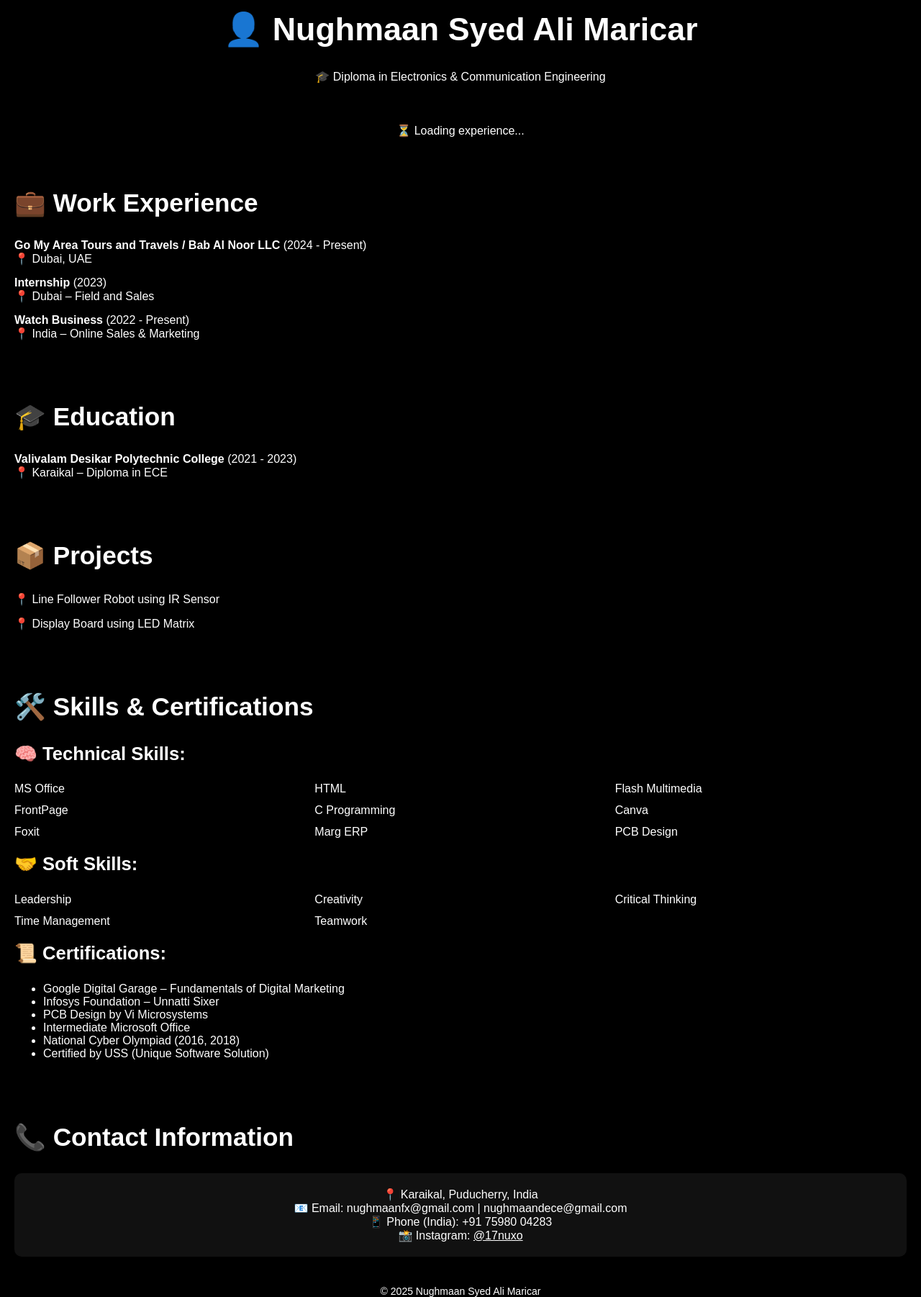
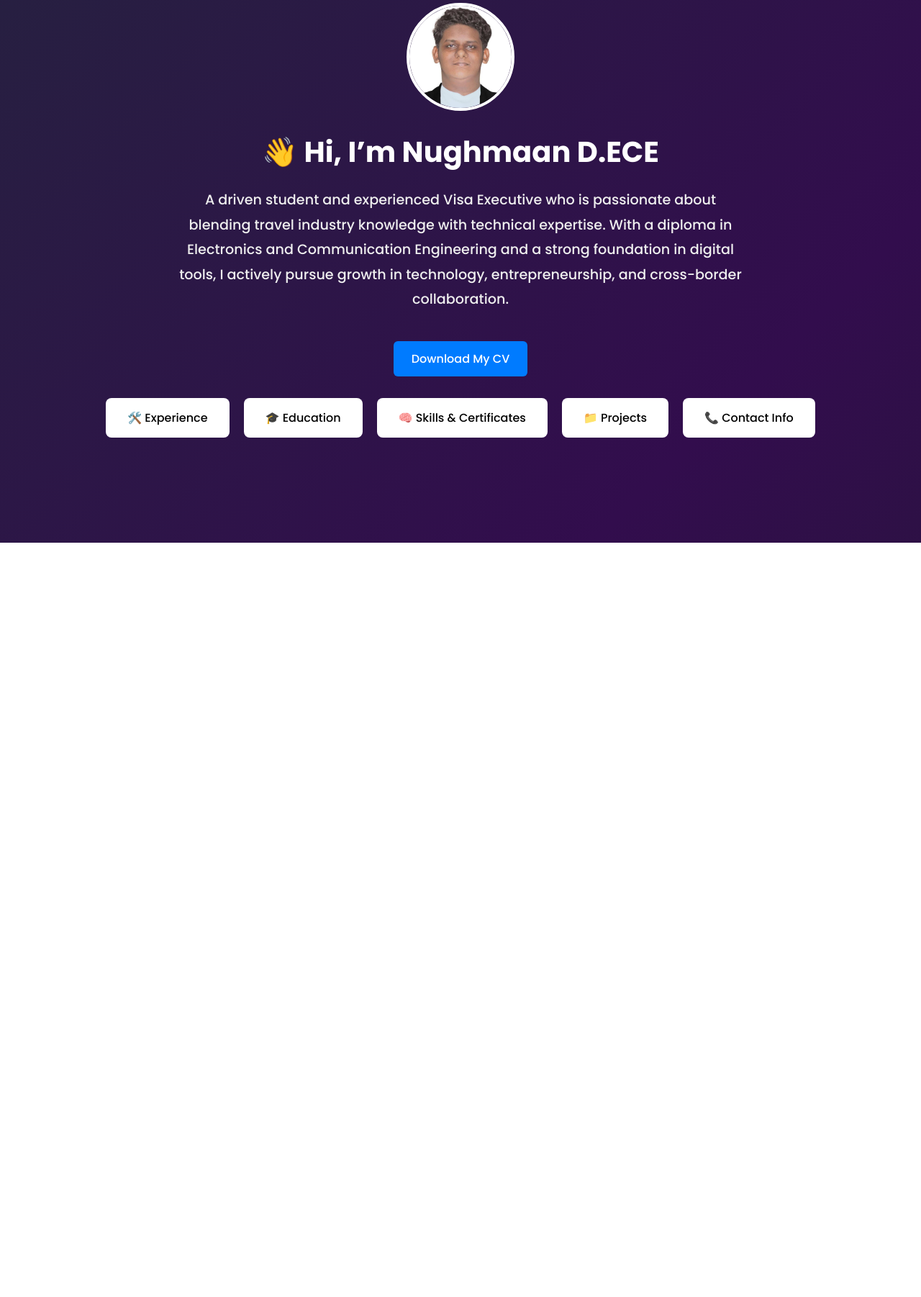
Before and after one commit to Nughmaan-ai/nughmaan-portfolio, a plain HTML site: page index.html in a window 1280 px wide. Shown: the part 46-1848 px from the top of the page at 72% size. After the commit the page ends 800 px from the top, so only its background shows below. Drawn offline with Linux system fonts and the light colour scheme.

Commit message:
index.html

```diff
--- a/index.html
+++ b/index.html
@@ -3,180 +3,273 @@
 <head>
   <meta charset="UTF-8">
   <meta name="viewport" content="width=device-width, initial-scale=1.0">
-  <title>Nughmaan Syed Ali Maricar - Resume</title>
+  <title>Nughmaan Portfolio</title>
+  <link href="https://fonts.googleapis.com/css2?family=Poppins:wght@300;500;700&display=swap" rel="stylesheet">
   <style>
-    body {
-      background-color: #000;
-      color: #fff;
-      font-family: Arial, sans-serif;
+    * {
       margin: 0;
       padding: 0;
-      animation: fadeIn 1.5s ease-in-out;
+      box-sizing: border-box;
+      font-family: 'Poppins', sans-serif;
+    }
+    body {
+      background: linear-gradient(135deg, #0f0c29, #302b63, #24243e, #320d4d, #1f1c2c);
+      background-size: 400% 400%;
+      animation: rgbDarkClean 18s ease infinite;
+      color: #fff;
+    }
+    @keyframes rgbDarkClean {
+      0% { background-position: 0% 50%; }
+      50% { background-position: 100% 50%; }
+      100% { background-position: 0% 50%; }
+    }
+    .container {
+      text-align: center;
+      padding: 50px 20px;
+    }
+    .profile-pic {
+      width: 150px;
+      height: 150px;
+      border-radius: 50%;
+      object-fit: cover;
+      border: 4px solid #fff;
+      margin-bottom: 20px;
+    }
+    h1 {
+      font-size: 2.5rem;
+      color: #fff;
+    }
+    p.intro, .about-me {
+      font-size: 1.2rem;
+      margin: 20px auto;
+      max-width: 800px;
+      color: #eee;
+      line-height: 1.8;
+    }
+    nav {
+      display: flex;
+      justify-content: center;
+      flex-wrap: wrap;
+      gap: 20px;
+      margin-top: 30px;
+    }
+    button.tablink {
+      background: #fff;
+      color: #000;
+      border: none;
+      padding: 15px 30px;
+      font-size: 1rem;
+      cursor: pointer;
+      border-radius: 8px;
+      transition: background 0.3s ease;
+    }
+    button.tablink:hover {
+      background: #ccc;
+    }
+    .tabcontent {
+      display: none;
+      padding: 40px 30px;
+      animation: fadeEffect 1.5s;
+      max-width: 900px;
+      margin: 30px auto;
+      text-align: left;
+      background-color: rgba(255, 255, 255, 0.05);
+      border-radius: 12px;
+      line-height: 1.8;
+      color: #fff;
+    }
+    @keyframes fadeEffect {
+      from { opacity: 0; transform: translateY(20px); }
+      to { opacity: 1; transform: translateY(0); }
+    }
+    .download-btn {
+      margin-top: 20px;
+      padding: 12px 25px;
+      background: #007BFF;
+      color: #fff;
+      border: none;
+      border-radius: 6px;
+      font-size: 1rem;
+      cursor: pointer;
+      text-decoration: none;
+      display: inline-block;
+    }
+    .download-btn:hover {
+      background: #0056b3;
+    }
+    ul {
+      padding-left: 20px;
+    }
+    ul li {
+      margin-bottom: 10px;
+      line-height: 1.8;
+    }
+    h2 {
+      font-size: 2rem;
+      background-color: rgba(255, 255, 255, 0.1);
+      padding: 10px 15px;
+      border-radius: 8px;
+      margin-top: 20px;
+      color: #fff;
+    }
+    .highlight {
+      font-size: 1.25rem;
+      font-weight: bold;
+      color: #fff;
+      margin-bottom: 10px;
+      display: block;
+    }
+    .tabcontent p + p {
+      margin-top: 20px;
+    }
+    .tabcontent ul + ul {
+      margin-top: 20px;
+    }
+    .tabcontent p strong {
+      font-size: 1.5rem;
+      display: block;
+      margin-top: 15px;
+    }
+    /* Contact Info Loader */
+    .loader {
+      display: inline-block;
+      position: relative;
+    }
+    .dot {
+      width: 8px;
+      height: 8px;
+      margin: 0 4px;
+      border-radius: 50%;
+      background-color: #fff;
+      animation: blink 1.5s infinite;
+    }
+    .dot:nth-child(1) {
+      animation-delay: 0s;
+    }
+    .dot:nth-child(2) {
+      animation-delay: 0.3s;
+    }
+    .dot:nth-child(3) {
+      animation-delay: 0.6s;
+    }
+    @keyframes blink {
+      0%, 50%, 100% {
+        opacity: 0;
+      }
+      25%, 75% {
+        opacity: 1;
+      }
     }
 
-    @keyframes fadeIn {
-      from { opacity: 0; }
-      to { opacity: 1; }
+    /* GoMyArea Description */
+    .go-my-area-description {
+      text-align: left;
+      margin-top: 20px;
+      font-size: 1.2rem;
     }
 
-    header {
-      text-align: center;
-      padding: 30px;
-    }
-
-    h1 {
-      font-size: 2.8rem;
-    }
-
-    h2 {
-      font-size: 2.2rem;
-      margin-top: 30px;
-    }
-
-    h3 {
-      font-size: 1.6rem;
-      margin-top: 20px;
-    }
-
-    section {
-      padding: 20px;
-    }
-
-    .experience-item, .education-item, .project-item {
-      margin-bottom: 15px;
-    }
-
-    .loading {
-      text-align: center;
-      margin-top: 10px;
-      margin-bottom: 20px;
-      animation: dots 1.5s steps(3, end) infinite;
-    }
-
-    @keyframes dots {
-      0%, 20% { content: "."; }
-      40% { content: ".."; }
-      60% { content: "..."; }
-    }
-
+    /* Contact Info Letter White */
     .contact-info {
-      background-color: #111;
-      padding: 20px;
-      border-radius: 10px;
-      text-align: center;
-      color: white;
-    }
-
-    .tabcontent {
-      padding: 20px;
-    }
-
-    .skills-grid {
-      display: grid;
-      grid-template-columns: repeat(3, 1fr);
-      gap: 12px;
-      margin-bottom: 20px;
-    }
-
-    .footer {
-      text-align: center;
-      font-size: 14px;
-      margin-top: 20px;
+      background-color: white;
+      padding: 15px;
+      border-radius: 8px;
+      color: #000;
+      font-size: 1.2rem;
+      display: inline-block;
+      text-align: left;
     }
   </style>
 </head>
 <body>
+  <div class="container" id="main-content">
+    <img src="MY PASSPORT SIZE PHOTO.jpeg" alt="Nughmaan" class="profile-pic">
+    <h1>👋 Hi, I’m Nughmaan D.ECE</h1>
+    <p class="about-me">
+      A driven student and experienced Visa Executive who is passionate about blending travel industry knowledge with technical expertise. With a diploma in Electronics and Communication Engineering and a strong foundation in digital tools, I actively pursue growth in technology, entrepreneurship, and cross-border collaboration.
+    </p>
+    <a href="my resume.pdf" download class="download-btn">Download My CV</a>
 
-<header>
-  <h1>👤 Nughmaan Syed Ali Maricar</h1>
-  <p>🎓 Diploma in Electronics & Communication Engineering</p>
-</header>
+    <nav>
+      <button class="tablink" onclick="openTab(event, 'experience')">🛠️ Experience</button>
+      <button class="tablink" onclick="openTab(event, 'education')">🎓 Education</button>
+      <button class="tablink" onclick="openTab(event, 'skills')">🧠 Skills & Certificates</button>
+      <button class="tablink" onclick="openTab(event, 'projects')">📁 Projects</button>
+      <button class="tablink" onclick="openTab(event, 'contact')">📞 Contact Info</button>
+    </nav>
 
-<div class="loading">⏳ Loading experience...</div>
+    <div id="experience" class="tabcontent">
+      <h2>Work Experience</h2>
+      <p><strong>Go My Area Tours and Travels</strong> (2024 - Present)<br>
+      As a Visa Executive, I am responsible for coordinating visa applications, ensuring compliance with travel regulations, and providing excellent customer service to our clients. In addition, I contribute to content marketing strategies and promotional campaigns.</p>
 
-<section>
-  <h2>💼 Work Experience</h2>
-  <div class="experience-item">
-    <strong>Go My Area Tours and Travels / Bab Al Noor LLC</strong> (2024 - Present)<br>
-    📍 Dubai, UAE
-  </div>
-  <div class="experience-item">
-    <strong>Internship</strong> (2023)<br>
-    📍 Dubai – Field and Sales
-  </div>
-  <div class="experience-item">
-    <strong>Watch Business</strong> (2022 - Present)<br>
-    📍 India – Online Sales & Marketing
-  </div>
-</section>
+      <p><strong>Internship – Okinawa Electric Vehicles</strong> (2023)<br>
+      Completed hands-on training and live workshop experience in EV components such as battery modules, controllers, and motor operations. Learned how EV systems are integrated with embedded controllers and participated in live vehicle diagnostics and testing sessions. Gained practical exposure to real-time manufacturing environments and advanced eco-technology.</p>
 
-<section>
-  <h2>🎓 Education</h2>
-  <div class="education-item">
-    <strong>Valivalam Desikar Polytechnic College</strong> (2021 - 2023)<br>
-    📍 Karaikal – Diploma in ECE
-  </div>
-</section>
+      <p><strong>Watch Trading Business</strong> (2022 - Present)<br>
+      Founded and operate a small-scale e-commerce business selling luxury, vintage, and trending watches. Specialize in sourcing, curating, and selling high-quality timepieces across various platforms and direct clients. Developed marketing strategies using digital platforms, built customer relationships, and handled logistics and after-sales services. Built a growing niche audience by offering rare and limited-edition watch models.</p>
+    </div>
 
-<section>
-  <h2>📦 Projects</h2>
-  <div class="project-item">
-    📍 Line Follower Robot using IR Sensor
-  </div>
-  <div class="project-item">
-    📍 Display Board using LED Matrix
-  </div>
-</section>
+    <div id="education" class="tabcontent">
+      <h2>Education</h2>
+      <ul>
+        <li><strong>Google Fundamentals of Digital Marketing</strong> – Google Digital Garage (2025)</li>
+        <li><strong>Diploma in Electronics & Communication Engineering</strong> – Valivalam Desikar Polytechnic College, Tamil Nadu (2021–2024)</li>
+      </ul>
+    </div>
 
-<section id="skills" class="tabcontent">
-  <h2>🛠️ Skills & Certifications</h2>
+    <div id="skills" class="tabcontent">
+      <h2>Skills & Certifications</h2>
+      <div class="go-my-area-description">
+        <h3>Skills:</h3>
+        <ul>
+          <li><strong>Technical Skills:</strong>
+            <ul>
+              <li>MS Office</li>
+              <li>HTML</li>
+              <li>Flash Multimedia</li>
+              <li>FrontPage</li>
+              <li>C Programming</li>
+              <li>Canva</li>
+              <li>Ninthware</li>
+              <li>Foxit</li>
+              <li>Marg ERP</li>
+              <li>PCB Design</li>
+            </ul>
+          </li>
+          <li><strong>Soft Skills:</strong>
+            <ul>
+              <li>Leadership</li>
+              <li>Creativity</li>
+              <li>Critical Thinking</li>
+              <li>Multi-tasking</li>
+              <li>Time Management</li>
+              <li>Problem Solving</li>
+              <li>Teamwork</li>
+            </ul>
+          </li>
+        </ul>
+        <h3>Certifications:</h3>
+        <ul>
+          <li>Google Fundamentals of Digital Marketing – Google</li>
+          <li>Infosys Foundation – Unnatti Sixer (2023)</li>
+          <li>PCB Design by Vi Microsystems</li>
+          <li>Intermediate Microsoft Office – Microsoft Partner</li>
+          <li>National Cyber Olympiad (2016 & 2018)</li>
+          <li>Certificate by USS (Unique Software Solution)</li>
+        </ul>
+      </div>
+    </div>
 
-  <h3>🧠 Technical Skills:</h3>
-  <div class="skills-grid">
-    <div>MS Office</div>
-    <div>HTML</div>
-    <div>Flash Multimedia</div>
-    <div>FrontPage</div>
-    <div>C Programming</div>
-    <div>Canva</div>
-    <div>Foxit</div>
-    <div>Marg ERP</div>
-    <div>PCB Design</div>
-  </div>
+    <div id="projects" class="tabcontent">
+      <h2>Projects</h2>
+      <p><strong>Solar Fast Charger</strong><br>
+      Designed a high-efficiency solar-powered charging system for fast, sustainable energy delivery. This project emphasized renewable energy use and power management for remote applications.</p>
 
-  <h3>🤝 Soft Skills:</h3>
-  <div class="skills-grid">
-    <div>Leadership</div>
-    <div>Creativity</div>
-    <div>Critical Thinking</div>
-    <div>Time Management</div>
-    <div>Teamwork</div>
-  </div>
+      <p><strong>Mini Tesla Coil</strong><br>
+      Developed a compact Tesla coil for safe, low-voltage educational demonstrations showcasing principles of high-frequency electromagnetism.</p>
 
-  <h3>📜 Certifications:</h3>
-  <ul>
-    <li>Google Digital Garage – Fundamentals of Digital Marketing</li>
-    <li>Infosys Foundation – Unnatti Sixer</li>
-    <li>PCB Design by Vi Microsystems</li>
-    <li>Intermediate Microsoft Office</li>
-    <li>National Cyber Olympiad (2016, 2018)</li>
-    <li>Certified by USS (Unique Software Solution)</li>
-  </ul>
-</section>
+      <p><strong>Digital Promotion Campaign</strong><br>
+      Created marketing assets for GoMyArea.com using tools like Canva and ERP software. These included banners, posters, and digital flyers that boosted campaign awareness by over 25%.</p>
 
-<section>
-  <h2>📞 Contact Information</h2>
-  <div class="contact-info">
-    📍 Karaikal, Puducherry, India<br>
-    📧 Email: nughmaanfx@gmail.com | nughmaandece@gmail.com<br>
-    📱 Phone (India): +91 75980 04283<br>
-    📸 Instagram: <a href="https://instagram.com/17nuxo" target="_blank" style="color:#fff;">@17nuxo</a>
-  </div>
-</section>
-
-<div class="footer">
-  &copy; 2025 Nughmaan Syed Ali Maricar
-</div>
-
-</body>
-</html>
+      <p><strong>FX Boss – Automated Forex Trading EA</strong><br>
+      Designed and developed a custom forex trading Expert Advisor (EA) using the ICT (Inner Circle Trader) and Smart Money Concept (SMC) strategy frameworks. This EA, named "FX Boss," autonomously executes trades based on market analysis, with stop loss, risk management
```
